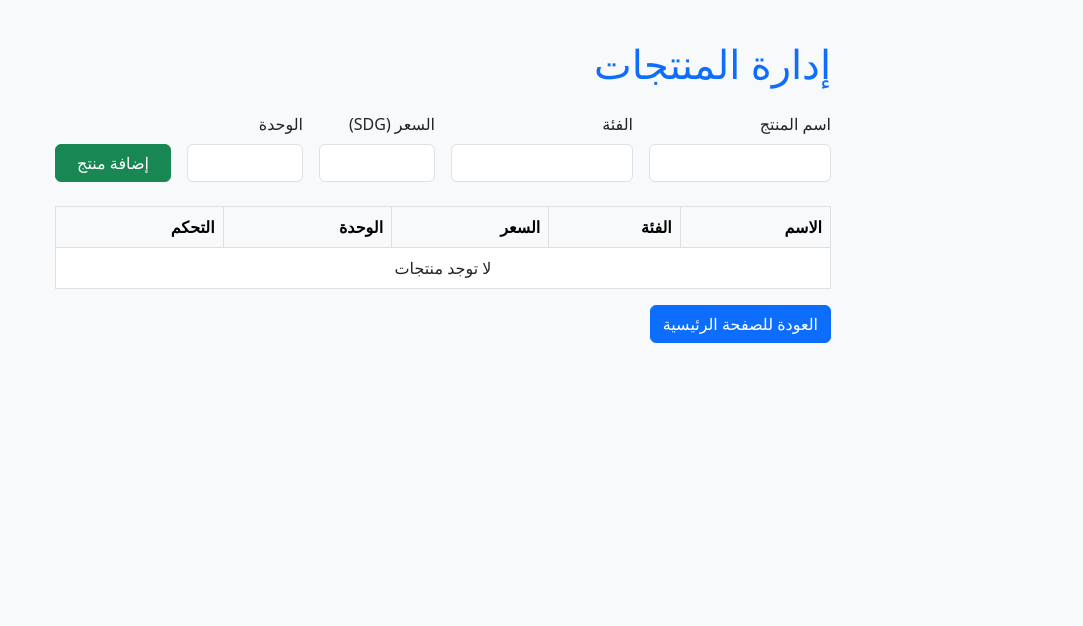
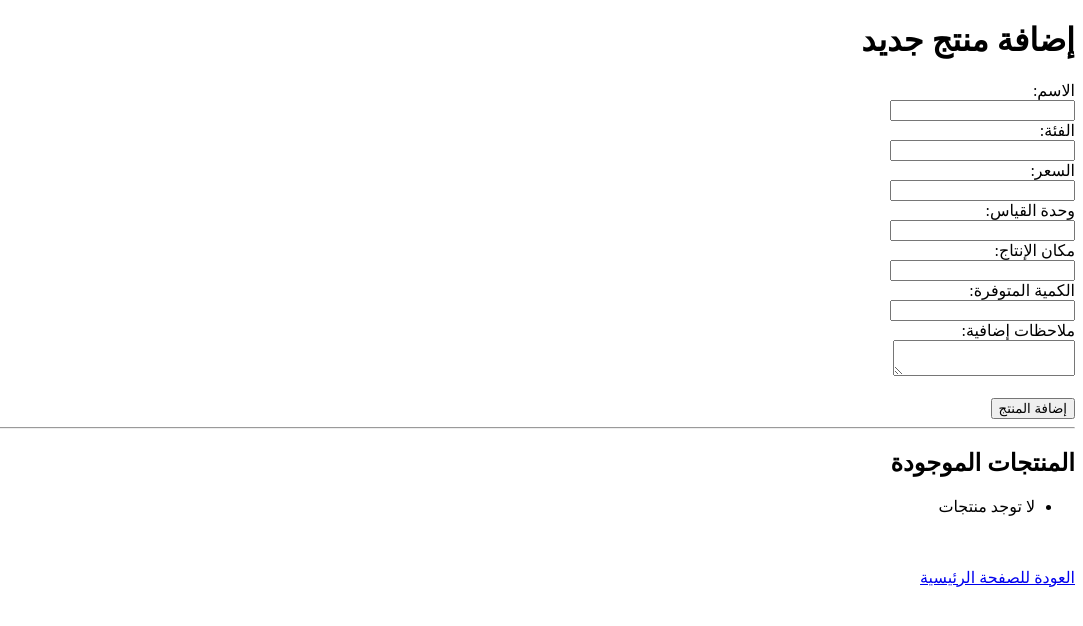
Before and after one commit to Aljaili-Elsmani/Crops-hunter, a Flask app: page /admin in a window 1280 px wide. Shown: the top 626 px of the page, without its empty margins (197-1280 px from the left). Run offline with Flask 3, Linux system fonts and the light colour scheme.

Commit message:
Update admin.html

```diff
--- a/templates/admin.html
+++ b/templates/admin.html
@@ -1,79 +1,48 @@
 <!DOCTYPE html>
-<html lang="ar">
+<html lang="ar" dir="rtl">
 <head>
     <meta charset="UTF-8" />
-    <title>إدارة المنتجات - Crops Hunter</title>
-    <link href="https://cdn.jsdelivr.net/npm/bootstrap@5.3.0/dist/css/bootstrap.min.css" rel="stylesheet" />
-    <style>
-        body {
-            direction: rtl;
-            background-color: #f8f9fa;
-        }
-        .container {
-            margin-top: 40px;
-            max-width: 800px;
-        }
-    </style>
+    <title>صفحة الإدارة - إضافة منتجات</title>
 </head>
 <body>
+    <h1>إضافة منتج جديد</h1>
+    <form method="POST" action="{{ url_for('admin') }}">
+        <label>الاسم:</label><br>
+        <input type="text" name="name" required><br>
 
-<div class="container">
-    <h1 class="mb-4 text-primary">إدارة المنتجات</h1>
+        <label>الفئة:</label><br>
+        <input type="text" name="category" required><br>
 
-    <form method="POST" class="mb-4">
-        <div class="row g-3 align-items-end">
-            <div class="col-md-3">
-                <label for="name" class="form-label">اسم المنتج</label>
-                <input type="text" id="name" name="name" class="form-control" required />
-            </div>
-            <div class="col-md-3">
-                <label for="category" class="form-label">الفئة</label>
-                <input type="text" id="category" name="category" class="form-control" required />
-            </div>
-            <div class="col-md-2">
-                <label for="price" class="form-label">السعر (SDG)</label>
-                <input type="text" id="price" name="price" class="form-control" required />
-            </div>
-            <div class="col-md-2">
-                <label for="unit" class="form-label">الوحدة</label>
-                <input type="text" id="unit" name="unit" class="form-control" required />
-            </div>
-            <div class="col-md-2">
-                <button type="submit" class="btn btn-success w-100">إضافة منتج</button>
-            </div>
-        </div>
+        <label>السعر:</label><br>
+        <input type="number" step="0.01" name="price" required><br>
+
+        <label>وحدة القياس:</label><br>
+        <input type="text" name="unit" required><br>
+
+        <label>مكان الإنتاج:</label><br>
+        <input type="text" name="origin"><br>
+
+        <label>الكمية المتوفرة:</label><br>
+        <input type="text" name="quantity"><br>
+
+        <label>ملاحظات إضافية:</label><br>
+        <textarea name="notes"></textarea><br><br>
+
+        <button type="submit">إضافة المنتج</button>
     </form>
 
-    <table class="table table-bordered bg-white">
-        <thead class="table-light">
-            <tr>
-                <th>الاسم</th>
-                <th>الفئة</th>
-                <th>السعر</th>
-                <th>الوحدة</th>
-                <th>التحكم</th>
-            </tr>
-        </thead>
-        <tbody>
-            {% for product in products %}
-            <tr>
-                <td>{{ product.name }}</td>
-                <td>{{ product.category }}</td>
-                <td>{{ product.price }}</td>
-                <td>{{ product.unit }}</td>
-                <td>
-                    <a href="/edit/{{ product.id }}" class="btn btn-warning btn-sm mx-1">تعديل</a>
-                    <a href="/delete/{{ product.id }}" class="btn btn-danger btn-sm mx-1" onclick="return confirm('هل أنت متأكد من حذف هذا المنتج؟')">حذف</a>
-                </td>
-            </tr>
-            {% else %}
-            <tr><td colspan="5" class="text-center">لا توجد منتجات</td></tr>
-            {% endfor %}
-        </tbody>
-    </table>
+    <hr>
 
-    <a href="/" class="btn btn-primary">العودة للصفحة الرئيسية</a>
-</div>
+    <h2>المنتجات الموجودة</h2>
+    <ul>
+        {% for product in products %}
+            <li>{{ product.name }} - {{ product.category }} - {{ product.price }} جنيه / {{ product.unit }}</li>
+        {% else %}
+            <li>لا توجد منتجات</li>
+        {% endfor %}
+    </ul>
 
+    <br><br>
+    <a href="{{ url_for('index') }}">العودة للصفحة الرئيسية</a>
 </body>
 </html>
```
